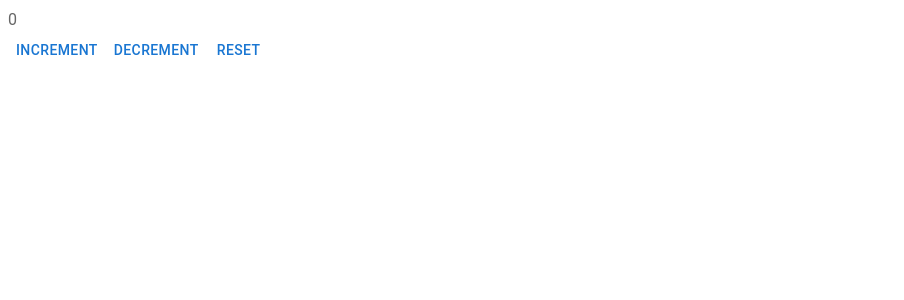
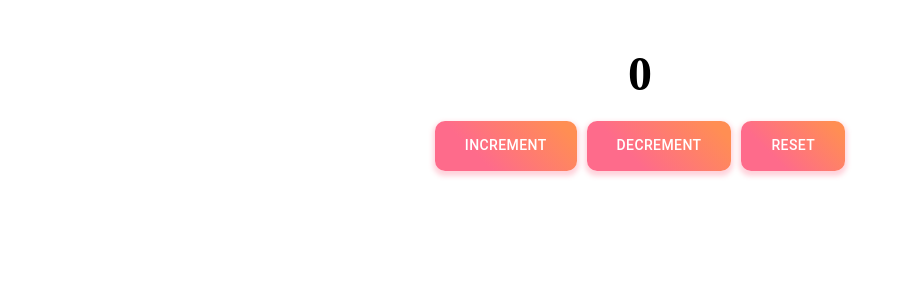
Before and after one commit to EvacToha/react-tasks, a React app: page / in a window 1280 px wide. Shown: the top 300 px of the page, without its empty margins (0-904 px from the left). Built offline with nearby package versions, Linux system fonts and the light colour scheme.

Commit message:
add styles.js

```diff
--- a/package.json
+++ b/package.json
@@ -3,16 +3,12 @@
   "version": "1.0.0",
   "description": "",
   "main": "index.js",
-
   "homepage": "https://evactoha.github.io/react-tasks/src",
-
   "scripts": {
     "build": "webpack",
     "start": "webpack-dev-server",
     "deploy": "gh-pages -d dist"
   },
-
-
   "keywords": [],
   "author": "",
   "license": "ISC",
@@ -20,6 +16,8 @@
     "@emotion/react": "^11.13.5",
     "@emotion/styled": "^11.13.5",
     "@mui/material": "^6.1.8",
+    "@mui/styles": "^6.1.8",
+    "@mui/system": "^6.1.8",
     "prop-types": "^15.8.1",
     "react": "^18.3.1",
     "react-dom": "^18.3.1"
--- a/views/Counter/index.js
+++ b/views/Counter/index.js
@@ -1,17 +1,19 @@
 import React from "react";
-import { Button, DialogContentText  } from '@mui/material';
 import PropTypes from "prop-types";
+import {MyButton, CounterContainer, CounterDisplay, ButtonsContainer} from './styles.js';
 
 
 const Counter = ({onIncrement, onDecrement, onReset, count}) => {
-    return <>
-        <DialogContentText>
-            {count}
-        </DialogContentText>
-        <Button onClick={onIncrement}>Increment</Button>
-        <Button onClick={onDecrement}>Decrement</Button>
-        <Button onClick={onReset}>Reset</Button>
-    </>
+
+
+    return <CounterContainer>
+        <CounterDisplay> {count} </CounterDisplay>
+        <ButtonsContainer>
+            <MyButton onClick={onIncrement}>Increment</MyButton>
+            <MyButton onClick={onDecrement}>Decrement</MyButton>
+            <MyButton onClick={onReset}>Reset</MyButton>
+        </ButtonsContainer>
+    </CounterContainer>
 }
 
 Counter.propTypes = {
--- /dev/null
+++ b/views/Counter/styles.js
@@ -0,0 +1,34 @@
+import { styled } from "@mui/system";
+import { Button } from "@mui/material";
+
+
+const CounterContainer = styled('div')({
+    display: 'flex',
+    flexDirection: 'column',
+    alignItems: 'center',
+    justifyContent: 'center',
+    height: '200px',
+});
+
+const CounterDisplay = styled('div')({
+    fontSize: '48px',
+    fontWeight: 'bold',
+    marginBottom: '20px',
+});
+
+const ButtonsContainer = styled('div')({
+    display: 'flex',
+    justifyContent: 'center',
+    gap: '10px',
+});
+
+const MyButton = styled(Button)({
+    background: 'linear-gradient(45deg, #FE6B8B 30%, #FF8E53 90%)',
+    borderRadius: 10,
+    border: 0,
+    color: 'white',
+    height: 50,
+    padding: '0 30px',
+    boxShadow: '0 3px 5px 2px rgba(255, 105, 135, .3)',
+});
+export  {MyButton, CounterDisplay, CounterContainer, ButtonsContainer};
```
Also changed, not shown: 2 other files (tests, documents, lock files or other folders).
